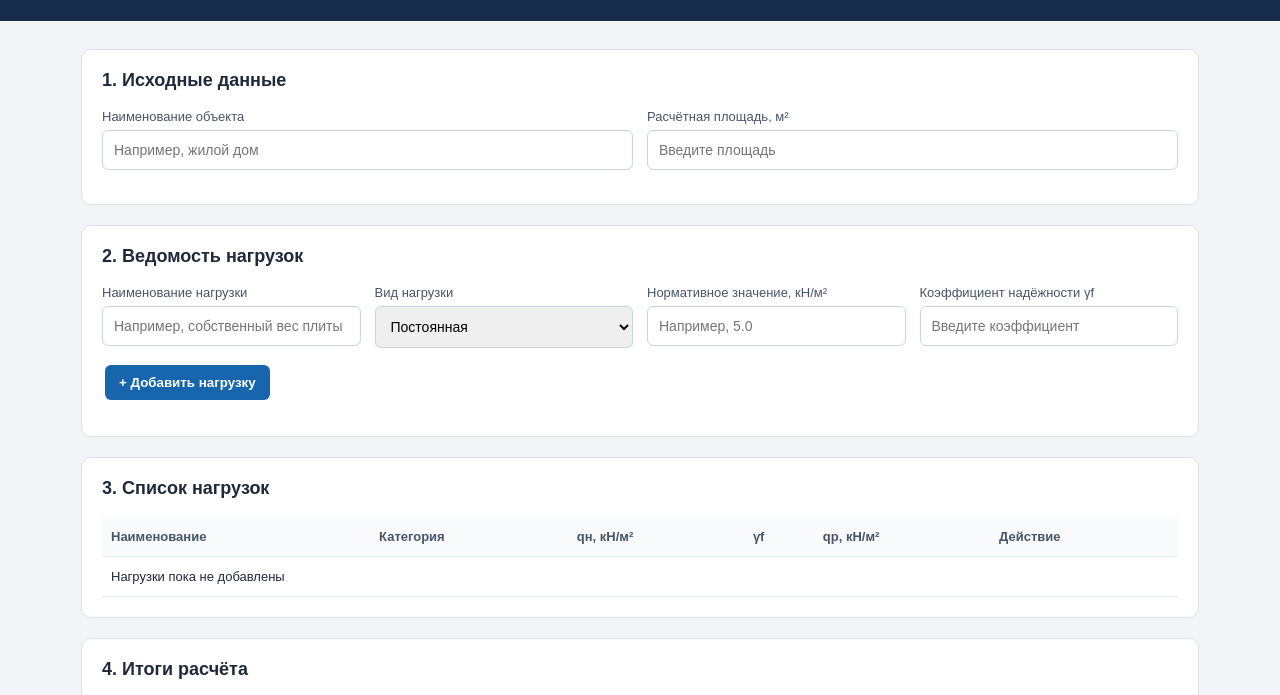
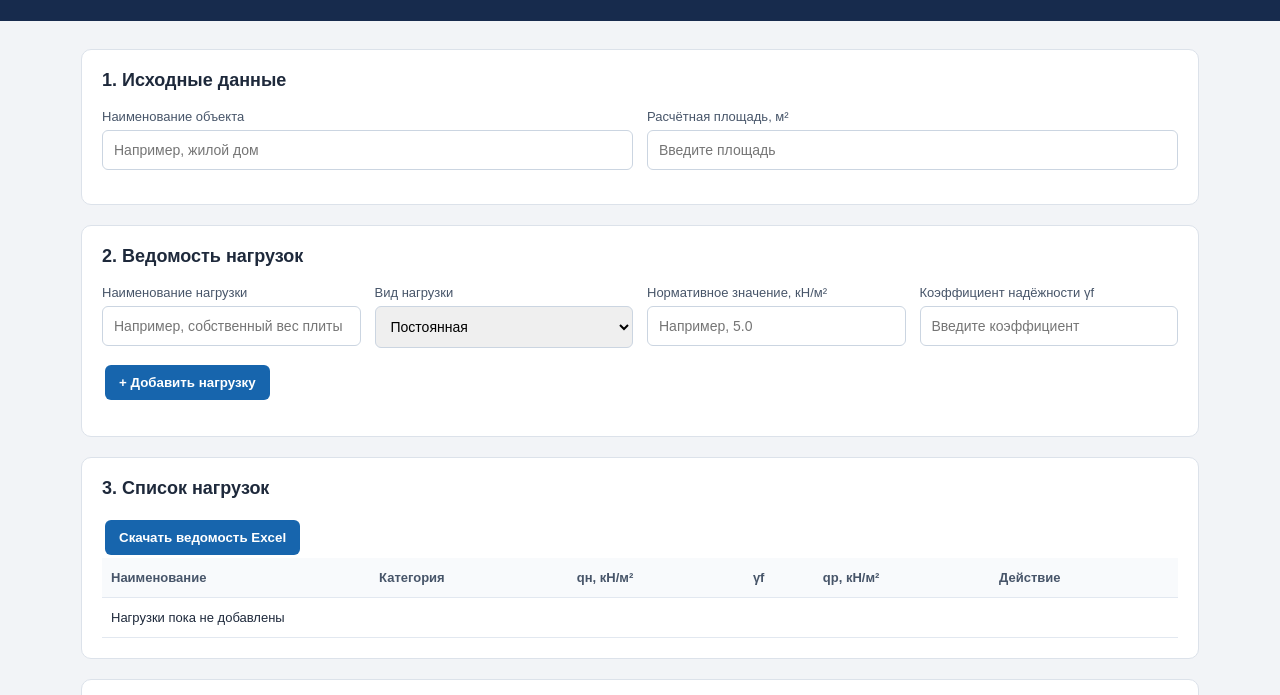
Before and after one commit to minarazh-code/-engineering-calculator-demo, a plain HTML site: page loads.html in a window 1280 px wide. Shown: the part 81-776 px from the top of the page. Drawn offline with Linux system fonts and the light colour scheme.

Commit message:
Update loads.html

```diff
--- a/loads.html
+++ b/loads.html
@@ -254,7 +254,9 @@ th {
 
 <section class="panel">
   <h2>3. Список нагрузок</h2>
-
+<button class="primary" id="exportButton" type="button">
+  Скачать ведомость Excel
+</button>
   <div class="table-wrap">
     <table>
       <thead>
```
